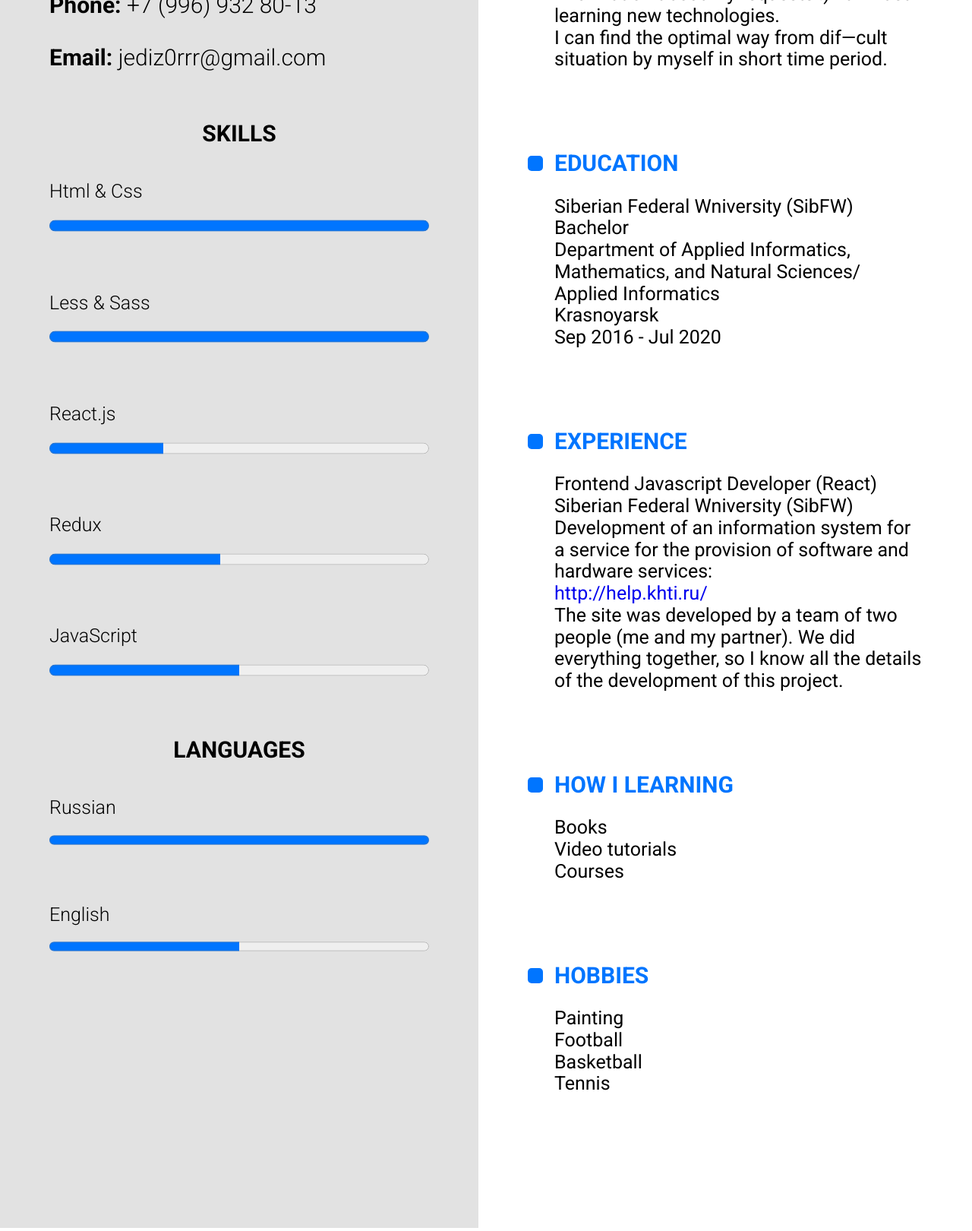
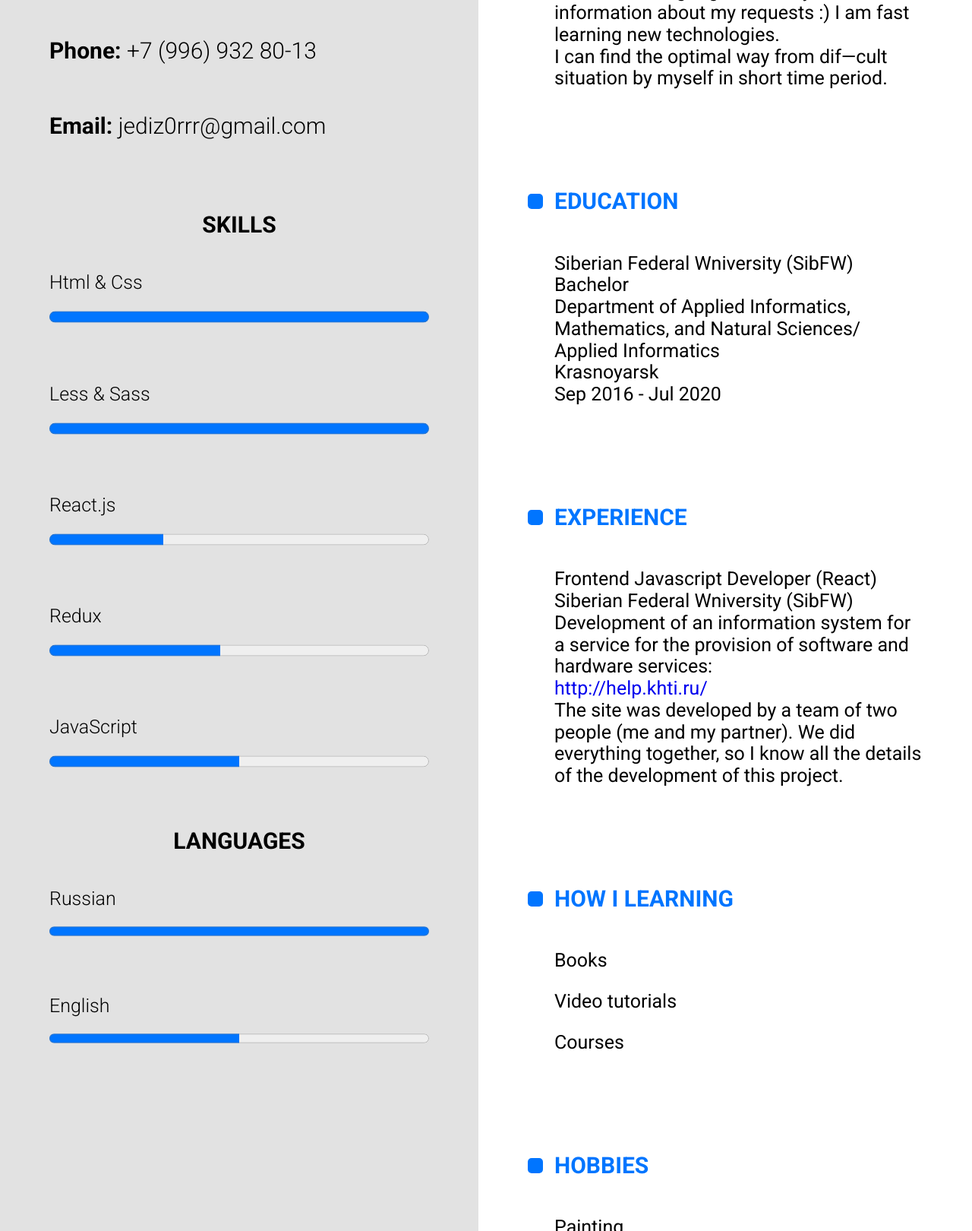
Before and after one commit to SICKBOYRARI/CV-for-Kontur, a website: page app/index.html in a window 1280 px wide. Shown: the part 798-2418 px from the top of the page at 76% size. Drawn offline with nearby package versions, Linux system fonts and the light colour scheme.

Commit message:
Tags fix + added parallax

```diff
--- a/app/index.html
+++ b/app/index.html
@@ -6,75 +6,64 @@
     <meta http-equiv="X-UA-Compatible" content="ie=edge" /> -->
     <title>Document</title>
     <link rel="stylesheet" href="css/style.min.css" />
+    <link href="https://unpkg.com/aos@2.3.1/dist/aos.css" rel="stylesheet" />
     <link
       href="https://fonts.googleapis.com/css2?family=Lato:wght@300;400;700&family=Roboto:wght@300;400;700&display=swap"
       rel="stylesheet"
     />
   </head>
-  <body>
+  <body data-aos="fade-in">
     <nav class="nav">
       <div class="container">
         <ul class="menu">
-          <div class="logo"><img class="face" src="img/logo.jpg" alt="" /></div>
-          <li class="item">
+          <div class="logo">
+            <img class="face" src="img/logo.jpg" alt="" />
+          </div>
+          <p data-aos="fade-left" class="item">
             Address:
             <span class="item-text"
               >st. Blukhera, 32/1, Novosibirsk, Novosibirsk region, 630092</span
             >
-          </li>
-          <li class="item">
+          </p>
+          <p data-aos="fade-left" class="item">
             Phone: <span class="item-text">+7 (996) 932 80-13</span>
-          </li>
-          <li class="item">
+          </p>
+          <p data-aos="fade-left" class="item">
             Email: <span class="item-text">jediz0rrr@gmail.com</span>
-          </li>
+          </p>
           <div class="skills">
             <div class="programming">
-              <div class="title">Skills</div>
-              <div class="item">
+              <div data-aos="fade-down" class="title">Skills</div>
+              <div data-aos="flip-left" class="item">
                 <div class="title">Html & Css</div>
-                <div class="progressbar">
                 <progress max="100" value="100"></progress>
               </div>
-              </div>
-              <div class="item">
+              <div data-aos="flip-left" class="item">
                 <div class="title">Less & Sass</div>
-                <div class="progressbar">
                 <progress max="100" value="100"></progress>
               </div>
-              </div>
-              <div class="item">
+              <div data-aos="flip-left" class="item">
                 <div class="title">React.js</div>
-                <div class="progressbar">
                 <progress max="100" value="30"></progress>
               </div>
-              </div>
-              <div class="item">
+              <div data-aos="flip-left" class="item">
                 <div class="title">Redux</div>
-                <div class="progressbar">
                 <progress max="100" value="45"></progress>
               </div>
-              </div>
-              <div class="item">
+              <div data-aos="flip-left" class="item">
                 <div class="title">JavaScript</div>
-                <div class="progressbar">
                 <progress max="100" value="50"></progress>
               </div>
             </div>
-            </div>
             <div class="languages">
-              <div class="title">Languages</div>
-              <div class="item">
+              <div data-aos="fade-down" class="title">Languages</div>
+              <div data-aos="flip-left" class="item">
                 <div class="title">Russian</div>
-                <div class="progressbar">
                 <progress max="100" value="100"></progress>
               </div>
-              </div>
-              <div class="item">
+              <div data-aos="flip-left" class="item">
                 <div class="title">English</div>
-                <div class="progressbar">
                 <progress max="100" value="50"></progress>
-                </div>
               </div>
             </div>
           </div>
@@ -84,12 +73,12 @@
     <div class="description">
       <header class="header">
         <div class="container">
-          <h1 class="title">
+          <h1 data-aos="fade-right" class="title">
             <span class="surname">Volkov</span> <br />
 
             Andrey Valerievich
           </h1>
-          <div class="suptitle">
+          <div data-aos="fade-left" class="suptitle">
             <div class="block"></div>
             <span>Junior Frontend Developer</span>
           </div>
@@ -98,12 +87,13 @@
       <div class="main">
         <div class="container">
           <div class="content">
-            <div class="content-block">
+            <div data-aos="fade-down" class="content-block">
               <div class="title">
                 <div class="block"></div>
                 <span>Introduction</span>
               </div>
               <div class="text">
+                <p>
                   I am working with JS, HTML, CSS starting from the end of 2017.
                   <br />
                   <strong> SEVERAL FACTS ABOUT ME</strong> <br />
@@ -112,72 +102,75 @@
                   I have teamwork experience. <br />
                   I know how to google correctly and read information about my
                   requests :) I am fast learning new technologies. <br />
-                I can find the optimal way from dif—cult situation by myself in
-                short time period.
+                  I can find the optimal way from dif—cult situation by myself
+                  in short time period.
+                </p>
               </div>
             </div>
-            <div class="content-block">
+            <div data-aos="fade-down" class="content-block">
               <div class="title">
                 <div class="block"></div>
                 <span>Education</span>
               </div>
               <div class="text">
+                <p>
                   Siberian Federal Wniversity (SibFW) <br />
                   Bachelor <br />
                   Department of Applied Informatics, Mathematics, and Natural
                   Sciences/ Applied Informatics <br />
                   Krasnoyarsk <br />
                   Sep 2016 - Jul 2020
+                </p>
               </div>
             </div>
-            <div class="content-block">
+            <div data-aos="fade-down" class="content-block">
               <div class="title">
                 <div class="block"></div>
                 <span>Experience</span>
               </div>
               <div class="text">
+                <p>
                   Frontend Javascript Developer (React) <br />
                   Siberian Federal Wniversity (SibFW) <br />
                   Development of an information system for a service for the
                   provision of software and hardware services: <br />
                   <a href="http://help.khti.ru/">http://help.khti.ru/</a> <br />
                   The site was developed by a team of two people (me and my
-                partner). We did everything together, so I know all the details
-                of the development of this project.
+                  partner). We did everything together, so I know all the
+                  details of the development of this project.
+                </p>
               </div>
             </div>
-            <div class="content-block">
+            <div data-aos="fade-down" class="content-block">
               <div class="title">
                 <div class="block"></div>
                 <span>How i learning</span>
               </div>
               <div class="text">
-                <ul>
-                  <li>Books</li>
-                  <li>Video tutorials</li>
-                  <li>Courses</li>
-                </ul>
+                <p>Books</p>
+                <p>Video tutorials</p>
+                <p>Courses</p>
               </div>
             </div>
-            <div class="content-block">
+            <div data-aos="fade-down" class="content-block">
               <div class="title">
                 <div class="block"></div>
                 <span>Hobbies</span>
               </div>
               <div class="text">
-                <ul>
-                  <li>Painting</li>
-                  <li>Football</li>
-                  <li>Basketball</li>
-                  <li>Tennis</li>
-                </ul>
+                <p>Painting</p>
+                <p>Football</p>
+                <p>Basketball</p>
+                <p>Tennis</p>
               </div>
             </div>
           </div>
         </div>
       </div>
     </div>
+
     <script src="https://ajax.googleapis.com/ajax/libs/jquery/3.4.1/jquery.min.js"></script>
+    <script src="https://unpkg.com/aos@2.3.1/dist/aos.js"></script>
     <script src="js/libs.min.js"></script>
     <script src="js/main.js"></script>
   </body>
--- a/app/js/main.js
+++ b/app/js/main.js
@@ -0,0 +1,20 @@
+AOS.init({
+  // Global settings:
+  disable: false, // accepts following values: 'phone', 'tablet', 'mobile', boolean, expression or function
+  startEvent: "DOMContentLoaded", // name of the event dispatched on the document, that AOS should initialize on
+  initClassName: "aos-init", // class applied after initialization
+  animatedClassName: "aos-animate", // class applied on animation
+  useClassNames: false, // if true, will add content of `data-aos` as classes on scroll
+  disableMutationObserver: false, // disables automatic mutations' detections (advanced)
+  debounceDelay: 50, // the delay on debounce used while resizing window (advanced)
+  throttleDelay: 99, // the delay on throttle used while scrolling the page (advanced)
+
+  // Settings that can be overridden on per-element basis, by `data-aos-*` attributes:
+  offset: 120, // offset (in px) from the original trigger point
+  delay: 0, // values from 0 to 3000, with step 50ms
+  duration: 1000, // values from 0 to 3000, with step 50ms
+  easing: "ease", // default easing for AOS animations
+  once: true, // whether animation should happen only once - while scrolling down
+  mirror: false, // whether elements should animate out while scrolling past them
+  anchorPlacement: "top-bottom", // defines which position of the element regarding to window should trigger the animation
+});
```
Lines whose indentation alone changed are shown as unchanged.
